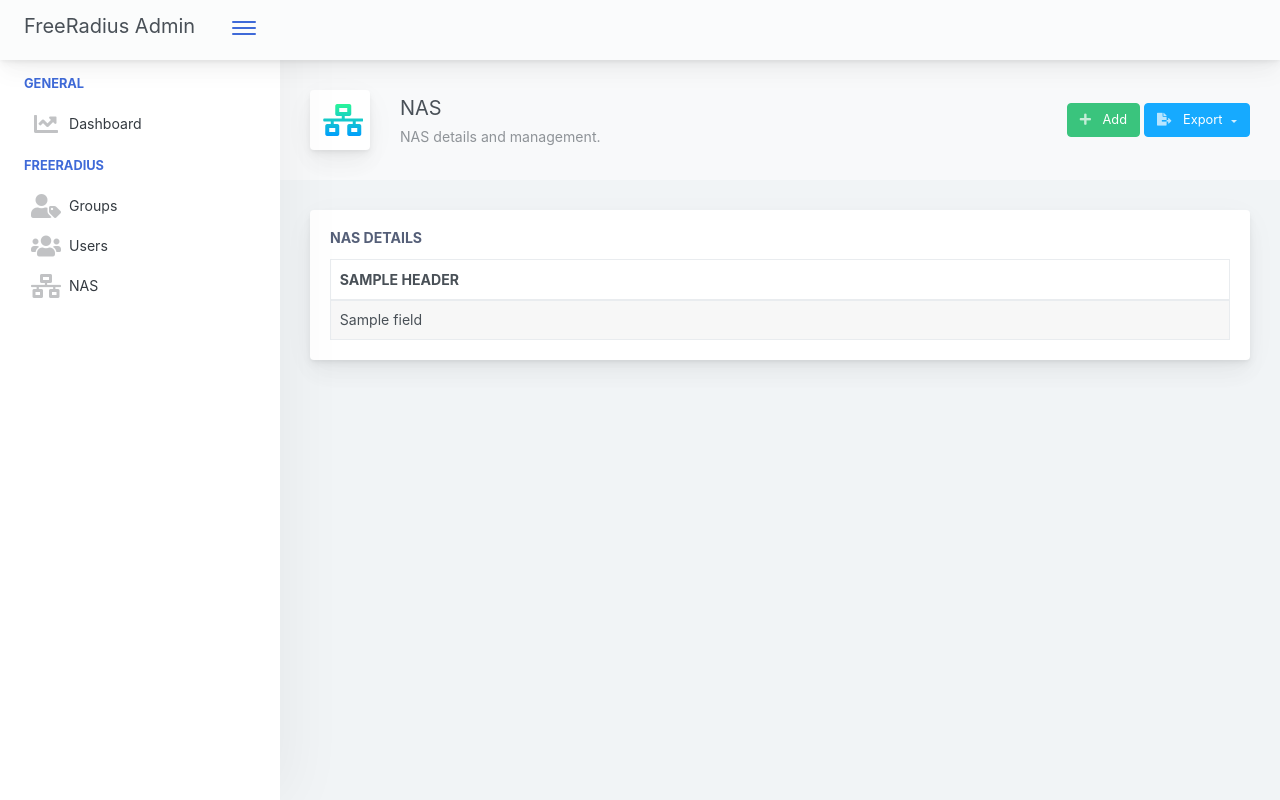
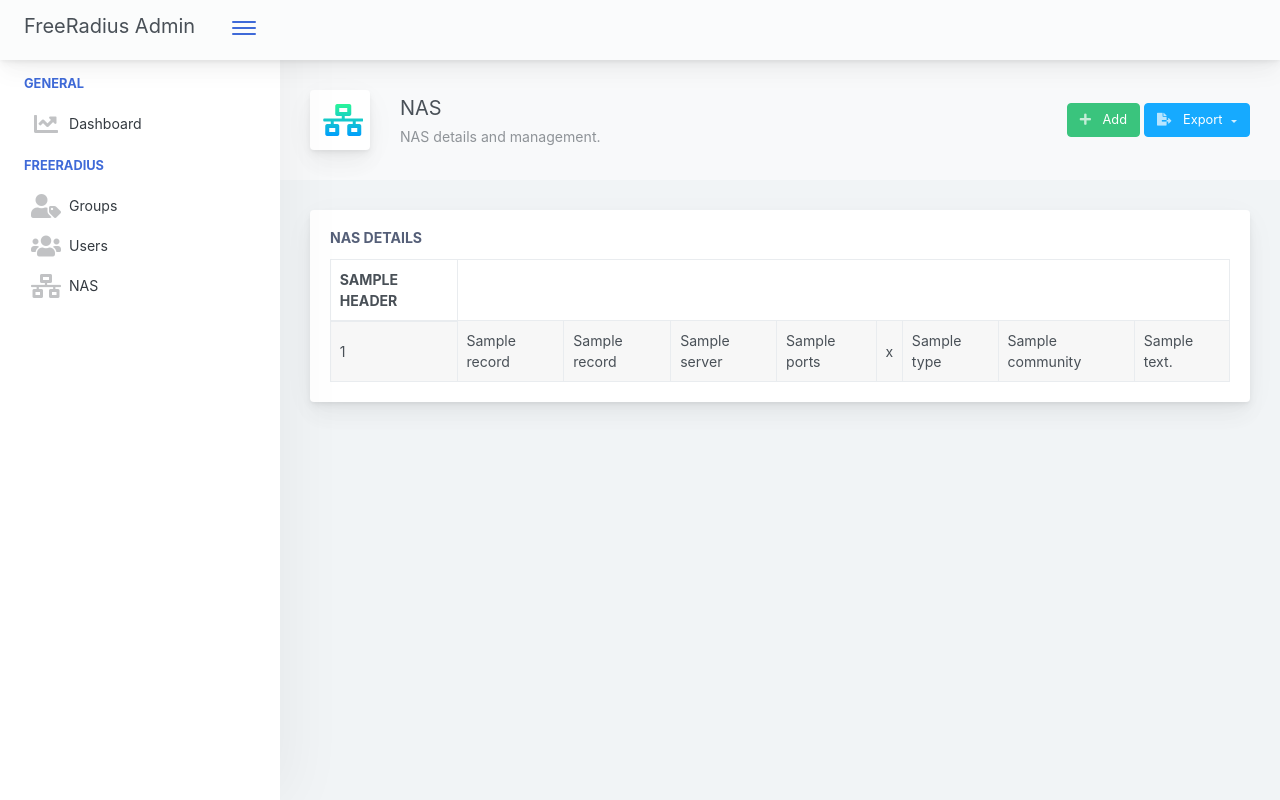
Before and after one commit to vialivre/flask-freeradius-admin, a Flask app: template flask_app/app/templates/radius/list_nas.html in a window 1280 px wide. Run offline with Flask 2, Linux system fonts and the light colour scheme; a user stored in the database is signed in; tables that the repository leaves empty hold one stand-in row (values such as "Sample post"); the template is opened without the code that fills it: most values are stand-ins (such as "Sample title", 1, 10 or a date in 2020); parts of the project's set-up code (start-up, migrations or seed data) failed here and were passed over; some libraries are stand-ins or nearby versions.

Commit message:
display records on nas list

```diff
--- a/flask_app/app/templates/radius/list_nas.html
+++ b/flask_app/app/templates/radius/list_nas.html
@@ -69,7 +69,33 @@
     <div class="main-card mb-3 card">
       <div class="card-body">
         <h5 class="card-title">NAS Details</h5>
-        {% include 'utils/table.html' %}
+        <table class="mb-0 table table-bordered table-hover table-striped">
+          <thead>
+            <tr>
+              {% for header in table_headers %}
+              <th class="table-heading">{{ header }}</th>
+              {% endfor %}
+            </tr>
+          </thead>
+          <tbody>
+            {% for record in table_records %}
+            <tr>
+              <td>{{ record.id }}</td>
+              <td>{{ record.nasname }}</td>
+              <td>{{ record.shortname }}</td>
+              <td>{{ record.server }}</td>
+              <td>{{ record.ports }}</td>
+              <td>{{ record.secret }}</td>
+              <td>{{ record.type }}</td>
+              <td>{{ record.community }}</td>
+              <td>{{ record.description }}</td>
+            </tr>
+            {% endfor %}
+          </tbody>
+        </table>
+        {% if not table_records %}
+        <div class="no-record-message">No record found</div>
+        {% endif %}
       </div>
     </div>
   </div>
--- a/flask_app/app/templates/utils/table.html
+++ /dev/null
@@ -1,21 +0,0 @@
-<table class="mb-0 table table-bordered table-hover table-striped">
-  <thead>
-    <tr>
-      {% for header in table_headers %}
-      <th class="table-heading">{{ header }}</th>
-      {% endfor %}
-    </tr>
-  </thead>
-  <tbody>
-    {% for record in record_list %}
-    <tr>
-      {% for field in record %}
-      <td>{{ field }}</td>
-      {% endfor %}
-    </tr>
-    {% endfor %}
-  </tbody>
-</table>
-{% if not record_list %}
-<div class="no-record-message">No record found</div>
-{% endif %}
```
Also changed, not shown: flask_app/app/routes/radius.py (+5 -3 lines).
